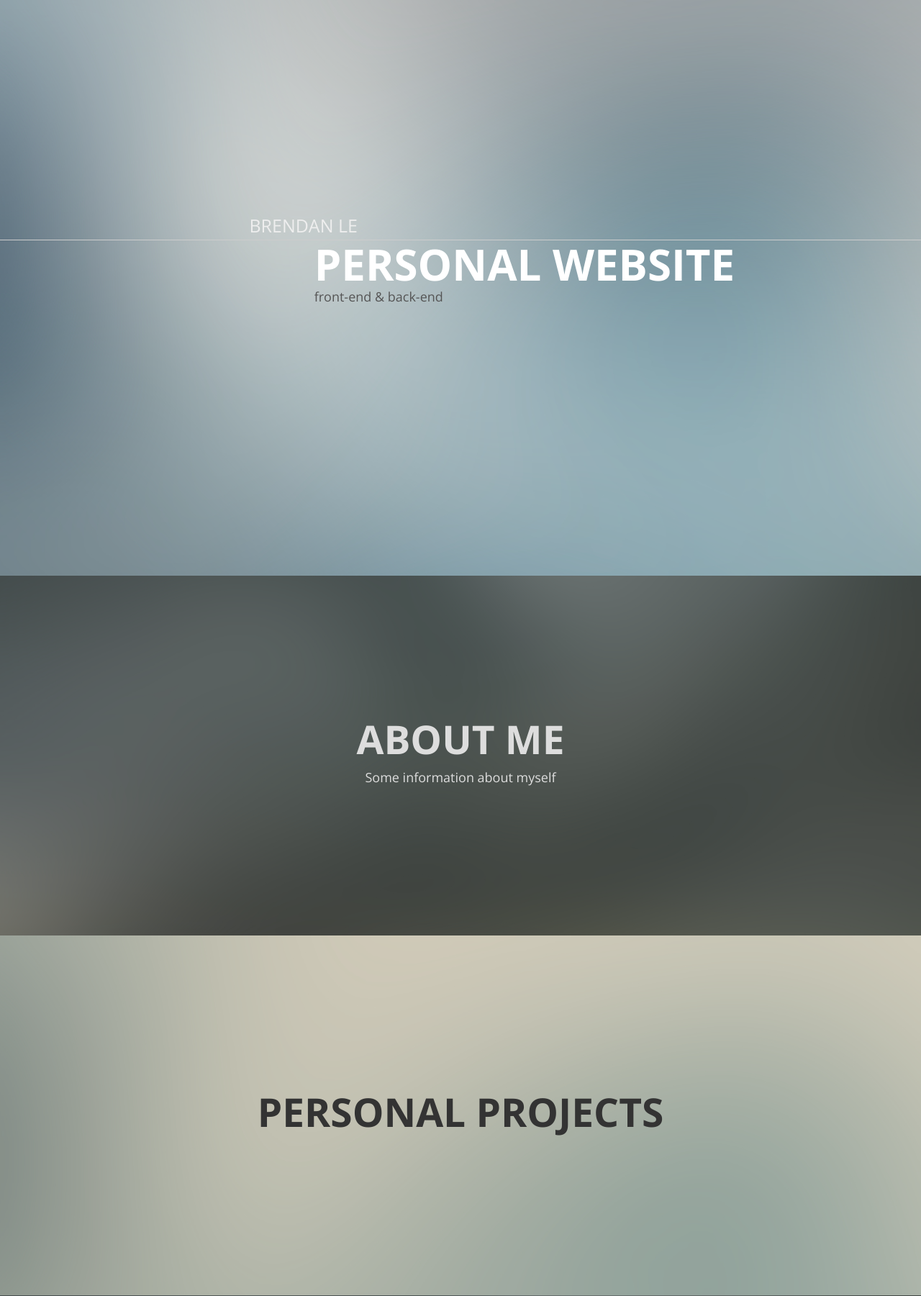
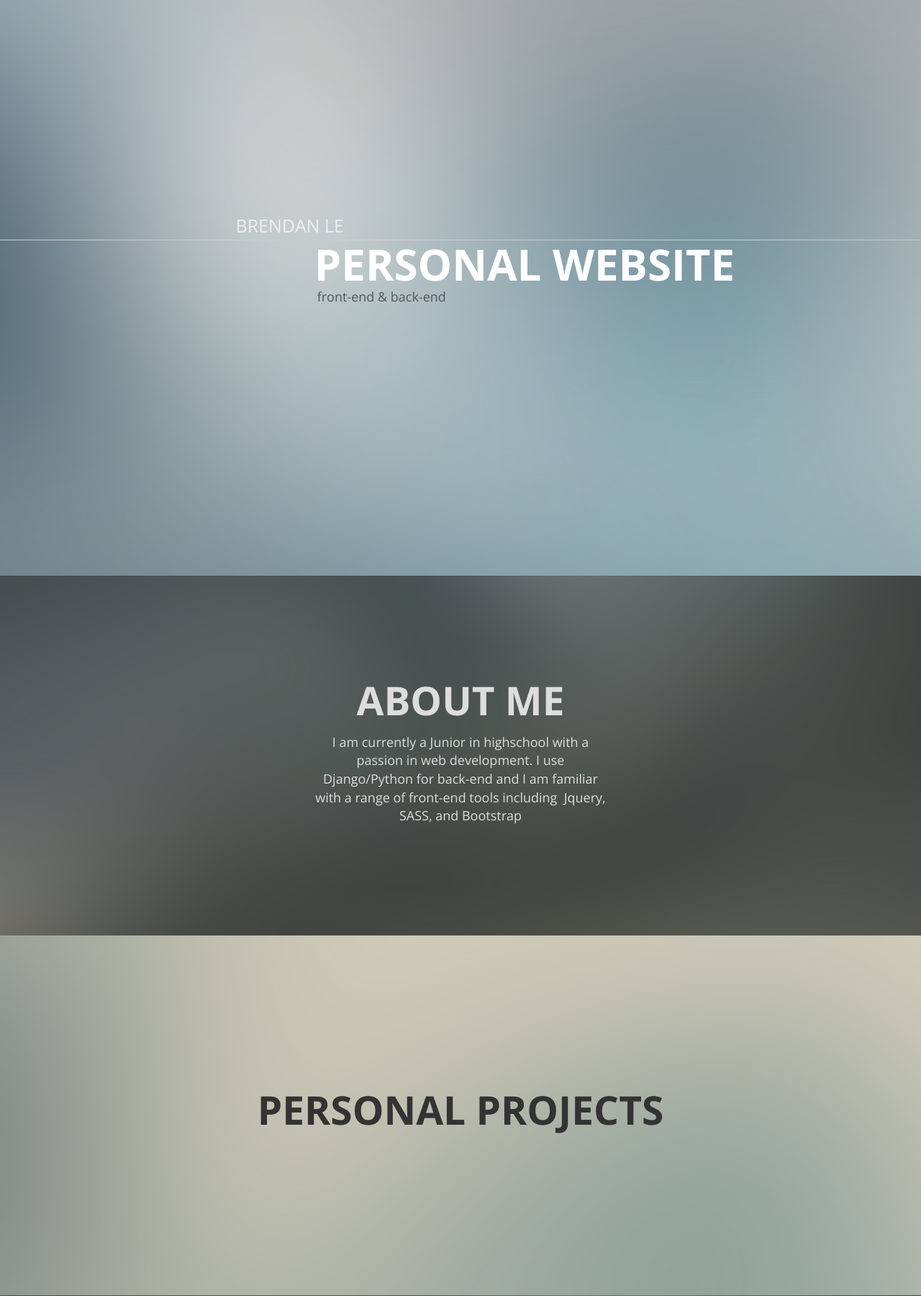
Before and after one commit to leb2/homepage, a Django app: page / in a window 1280 px wide. Shown: the top 1801 px of the page at 72% size. Run offline with Django 3.2, Linux system fonts and the light colour scheme; some libraries are stand-ins or nearby versions.

Commit message:
Added content

```diff
--- a/homepage/static/homepage/sass/screen.scss
+++ b/homepage/static/homepage/sass/screen.scss
@@ -71,7 +71,7 @@ html, body {
 		font-size: 25px;
 		font-weight: 100;
 
-		text-align: center;
+		text-align: left;
 		margin-bottom: 5px;
 	}
 
@@ -91,6 +91,7 @@ html, body {
 	}
 
 	.extra {
+		left: 4px;
 		font-size: 18px;
 		color: #555555;//lighten(#25333B, 10%);
 	}
@@ -156,6 +157,7 @@ html, body {
 			font-size: 18px;
 
 			h1 {
+				margin-bottom: 15px;
 				font-size: 55px;
 				font-weight: 700;
 				text-transform: uppercase;
--- a/homepage/static/homepage/stylesheets/screen.css
+++ b/homepage/static/homepage/stylesheets/screen.css
@@ -69,7 +69,7 @@ html, body {
   text-transform: uppercase;
   font-size: 25px;
   font-weight: 100;
-  text-align: center;
+  text-align: left;
   margin-bottom: 5px;
 }
 /* line 79, ../sass/screen.scss */
@@ -88,16 +88,17 @@ html, body {
 }
 /* line 93, ../sass/screen.scss */
 #cover-content .extra {
+  left: 4px;
   font-size: 18px;
   color: #555555;
 }
-/* line 99, ../sass/screen.scss */
+/* line 100, ../sass/screen.scss */
 #cover-content #main-body .section {
   height: 600px;
   width: 100%;
 }
 
-/* line 109, ../sass/screen.scss */
+/* line 110, ../sass/screen.scss */
 #content .layer:before {
   content: '';
   display: block;
@@ -105,41 +106,41 @@ html, body {
   position: absolute;
   width: 100%;
 }
-/* line 117, ../sass/screen.scss */
+/* line 118, ../sass/screen.scss */
 #content .layer:nth-child(odd) {
   background-image: url("../images/blur1.jpg");
   background-size: cover;
   background-repeat: no-repeat;
   background-position: center center;
 }
-/* line 122, ../sass/screen.scss */
+/* line 123, ../sass/screen.scss */
 #content .layer:nth-child(odd) .layer-content {
   color: #DDDDDD;
 }
-/* line 126, ../sass/screen.scss */
+/* line 127, ../sass/screen.scss */
 #content .layer:nth-child(odd):before {
   background-color: rgba(47, 52, 58, 0.5);
 }
-/* line 130, ../sass/screen.scss */
+/* line 131, ../sass/screen.scss */
 #content .layer:nth-child(even) {
   background-image: url("../images/blur2.jpg");
 }
-/* line 132, ../sass/screen.scss */
+/* line 133, ../sass/screen.scss */
 #content .layer:nth-child(even) .layer-content {
   color: #333333;
 }
-/* line 136, ../sass/screen.scss */
+/* line 137, ../sass/screen.scss */
 #content .layer:nth-child(even):before {
   background-color: rgba(189, 182, 156, 0.5);
 }
-/* line 140, ../sass/screen.scss */
+/* line 141, ../sass/screen.scss */
 #content .layer {
   min-height: 500px;
   text-align: center;
   overflow: hidden;
   position: relative;
 }
-/* line 146, ../sass/screen.scss */
+/* line 147, ../sass/screen.scss */
 #content .layer .layer-content {
   position: absolute;
   left: 0;
@@ -152,8 +153,9 @@ html, body {
   font-weight: 300;
   font-size: 18px;
 }
-/* line 158, ../sass/screen.scss */
+/* line 159, ../sass/screen.scss */
 #content .layer .layer-content h1 {
+  margin-bottom: 15px;
   font-size: 55px;
   font-weight: 700;
   text-transform: uppercase;
--- a/homepage/templates/homepage/index.html
+++ b/homepage/templates/homepage/index.html
@@ -10,8 +10,8 @@
 		<div id='cover' class='fullscreen .container-fluid'>
 			<div id='cover-content' class='vcenter'>
 				<div class='row'>
-					<h2 class='col-md-8'>Brendan Le</h1>
-					<div class='col-md-4'></div>
+					<div class='col-md-3'></div>
+					<h2 class='col-md-9'>Brendan Le</h1>
 				</div>
 				<div class='row'>
 					<hr/>
@@ -39,8 +39,18 @@
 		<div id='content'>
 			<div id='about' class='layer'>
 				<div class='layer-content'>
-					<h1>About Me</h1>
-					<p>Some information about myself</p>
+					<div class='row'>
+						<h1>About Me</h1>
+					</div>
+					<div class='row'>
+						<div class='col-md-4'></div>
+						<p class='col-md-4'>
+							I am currently a Junior in highschool with a passion in web development.
+							I use Django/Python for back-end and I am familiar with a range of front-end
+							tools including&nbsp Jquery, SASS, and Bootstrap
+						</p>
+						<div class='col-md-4'></div>
+					</div>
 				</div>
 			</div>
 			<div class='layer'>
```
Also changed, not shown: 2 other files.
